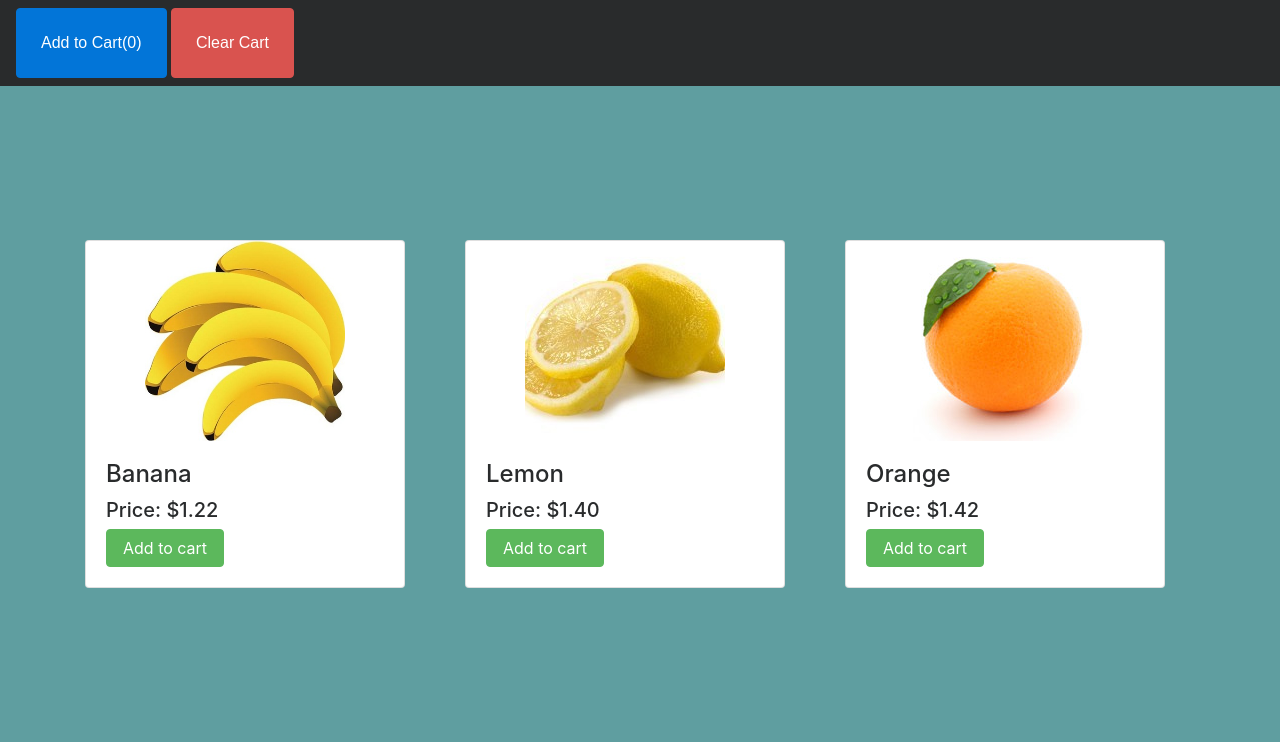
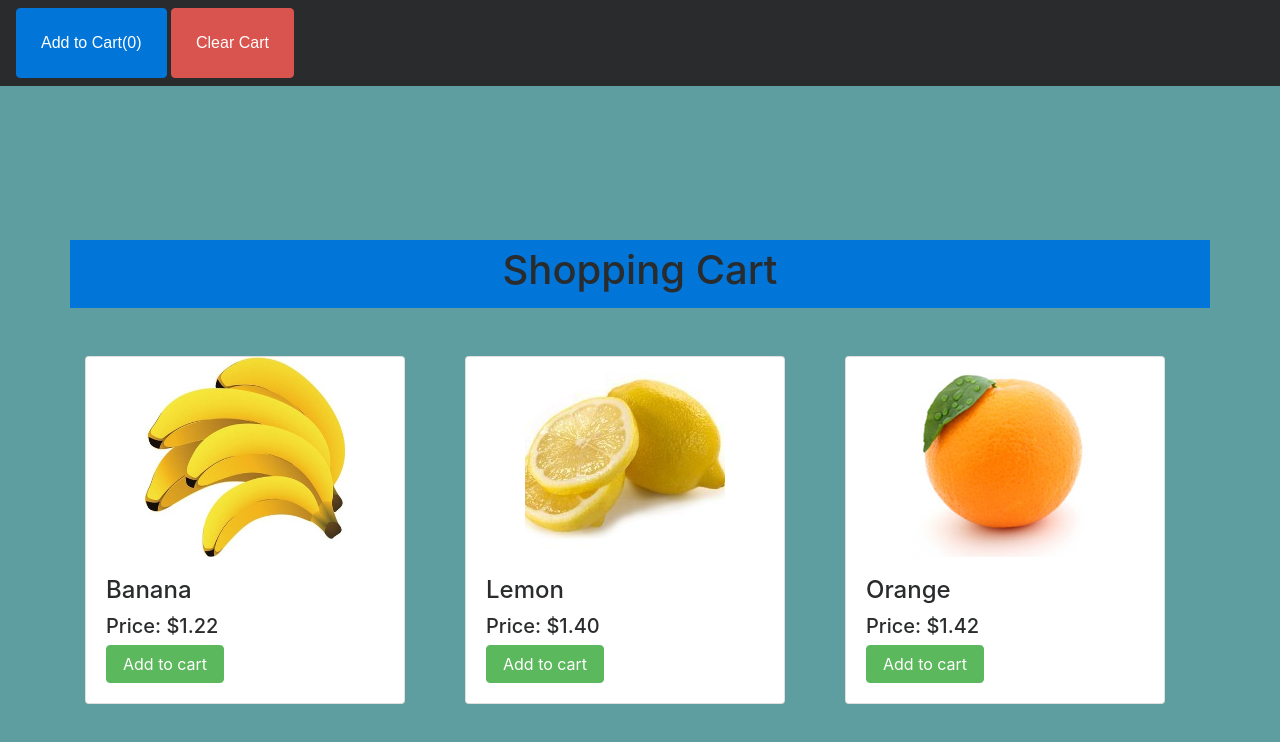
Before and after one commit to shaon-sarker/Shopping-Cart-JS, a plain HTML site: page index.html in a window 1280 px wide. Drawn offline with Linux system fonts and the light colour scheme.

Commit message:
"Heading Tag Add"

```diff
--- a/index.html
+++ b/index.html
@@ -25,6 +25,9 @@
     <section class="cart">
         <div class="container">
             <div class="row">
+              <div class="col-12 text-center mb-5 bg-primary p-2">
+                <h1>Shopping Cart</h1>
+              </div>
                 <div class="col-4">
                     <div class="card" style="width: 20rem;">
                         <img class="card-img-top" src="img/banana.jpg" alt="Card image cap">
```
